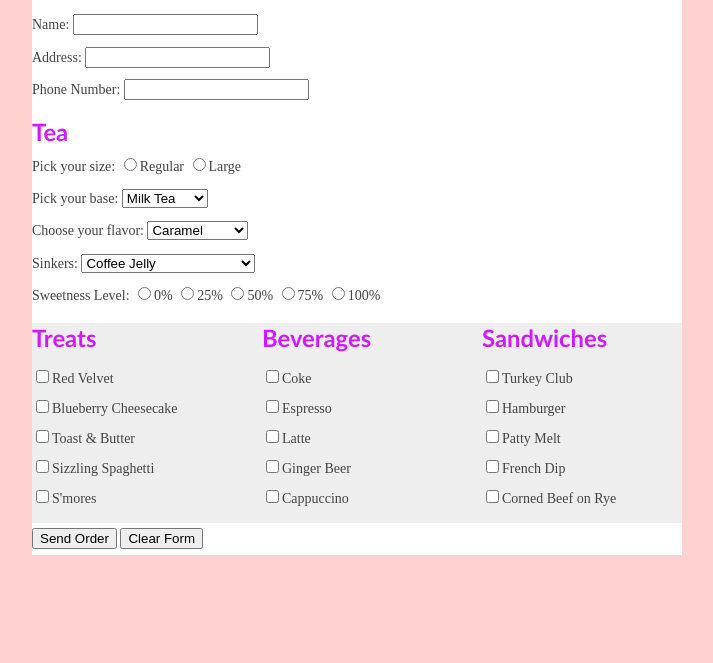
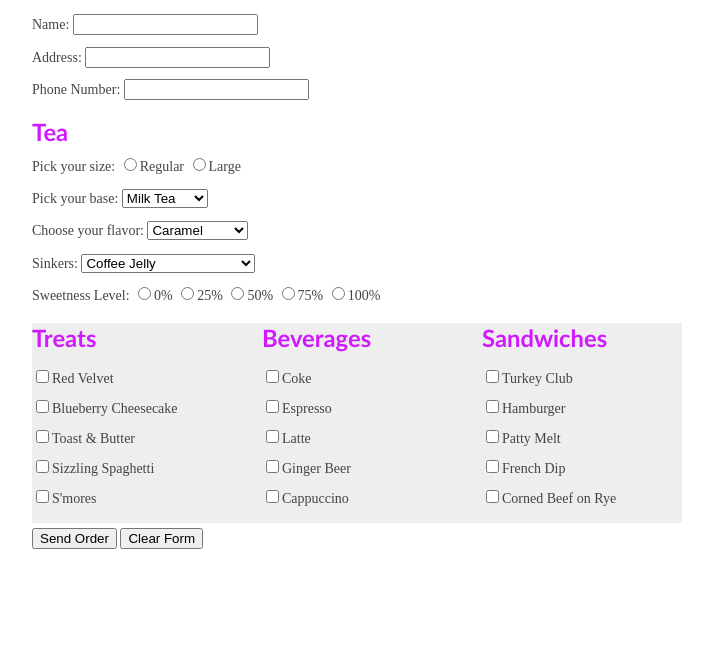
Before and after one commit to altheateves/form.html, a plain HTML site: page index.html in a window 1280 px wide. Shown: the part 137-800 px from the top of the page, without its empty margins (283-996 px from the left). Drawn offline with Linux system fonts and the light colour scheme.

Commit message:
Update main.css

```diff
--- a/main.css
+++ b/main.css
@@ -4,7 +4,7 @@ body{
     line-height: 2.3em;
     font-family: orange juice;
     font-size: 14px;
-    background-color: #FFD1D1;
+    background-color: #FFFFFF;
     margin: .5em;
     padding: .5em;
 
```
